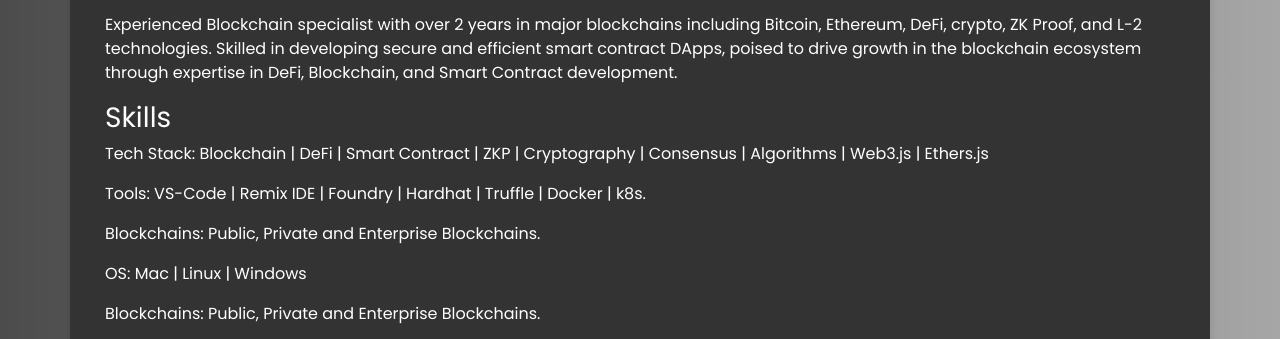
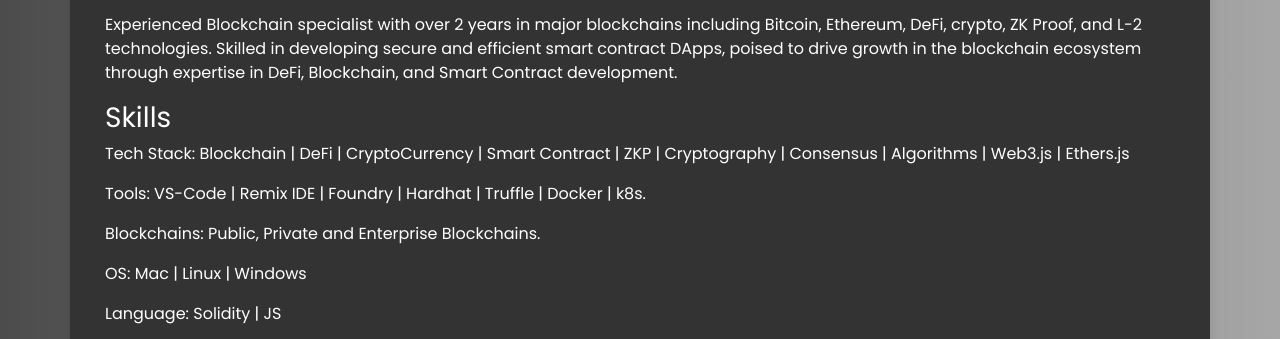
Before and after one commit to vigneshbalu96/Git_Portfolio, a plain HTML site: page contact.html in a window 1280 px wide. Shown: the part 431-770 px from the top of the page. Drawn offline with Linux system fonts and the light colour scheme.

Commit message:
updated CC

```diff
--- a/contact.html
+++ b/contact.html
@@ -199,11 +199,10 @@
                 <p>Experienced Blockchain specialist with over 2 years in major blockchains including Bitcoin, Ethereum, DeFi, crypto, ZK Proof, and L-2 technologies. Skilled in developing secure and efficient smart contract DApps, poised to drive growth in the blockchain ecosystem through expertise in DeFi, Blockchain, and Smart Contract development.</p>
 
                 <h3>Skills</h3>
-                <p>Tech Stack: Blockchain | DeFi | Smart Contract | ZKP | Cryptography | Consensus | Algorithms | Web3.js | Ethers.js</p>
+                <p>Tech Stack: Blockchain | DeFi | CryptoCurrency | Smart Contract | ZKP | Cryptography | Consensus | Algorithms | Web3.js | Ethers.js</p>
                 <p>Tools: VS-Code | Remix IDE | Foundry | Hardhat | Truffle | Docker | k8s.</p>
                 <p>Blockchains: Public, Private and Enterprise Blockchains.</p>
                 <p>OS: Mac | Linux | Windows</p>
-                <p>Blockchains: Public, Private and Enterprise Blockchains.</p>
                 <p>Language: Solidity | JS</p>
 
                 <h3>Professional Experience</h3>
```
